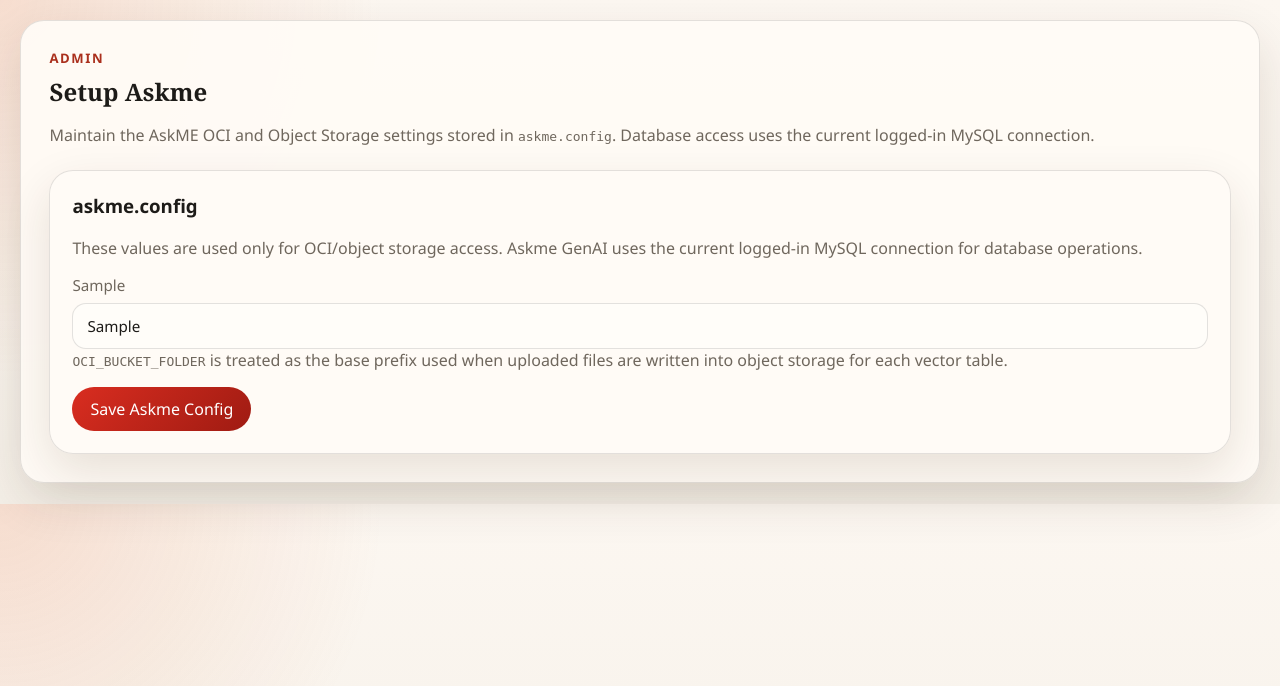
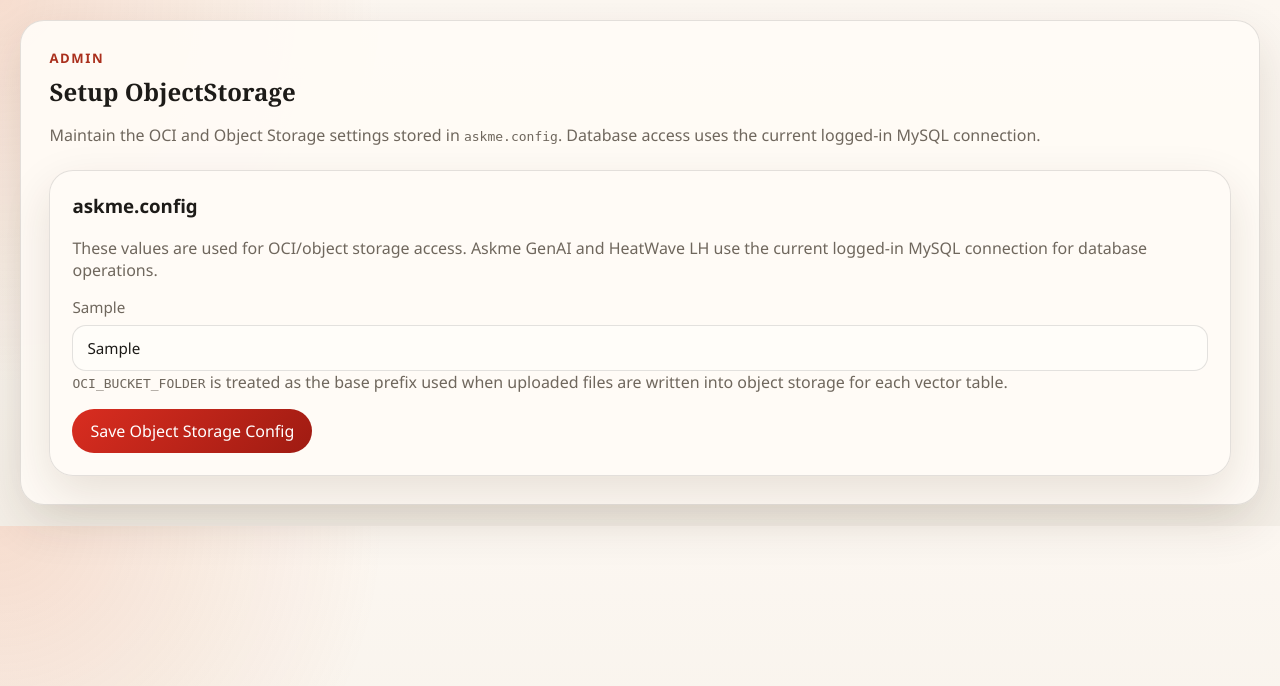
Before and after one commit to ivanxma/HW-NLSQL-py, a Flask app: template templates/setup_askme.html in a window 1280 px wide. Shown: the top 686 px of the page. Run offline with Flask 3, Linux system fonts and the light colour scheme; the template is opened without the code that fills it: most values are stand-ins (such as "Sample title", 1, 10 or a date in 2020); some libraries are stand-ins or nearby versions.

Commit message:
Update object storage setup and defer LH folder loading

```diff
--- a/app.py
+++ b/app.py
@@ -86,7 +86,7 @@ NAV_GROUPS = [
             {"endpoint": "db_admin_page", "label": "DB Admin"},
             {"endpoint": "import_page", "label": "Import"},
             {"endpoint": "setup_configdb_page", "label": "Setup configdb"},
-            {"endpoint": "setup_askme_page", "label": "Setup Askme"},
+            {"endpoint": "setup_askme_page", "label": "Setup ObjectStorage"},
         ],
     },
     {
@@ -2672,20 +2672,22 @@ def airportdb_exists(*, autocommit=False):
 def build_nav_groups():
     groups = []
     show_performance = False
-    show_askme_genai = False
+    object_storage_ready = False
     if session.get("logged_in"):
         try:
             show_performance = airportdb_exists()
         except mysql.connector.Error:
             show_performance = False
-        show_askme_genai = askme_setup_is_ready()
+        object_storage_ready = askme_setup_is_ready()
 
     for group in NAV_GROUPS:
         items = []
         for item in group["items"]:
-            if item["endpoint"] == "askme_genai_page" and not show_askme_genai:
-                continue
-            items.append(dict(item))
+            item_payload = dict(item)
+            if item["endpoint"] in {"askme_genai_page", "heatwave_lh_external_page"} and not object_storage_ready:
+                item_payload["disabled"] = True
+                item_payload["disabled_reason"] = "Configure Admin > Setup ObjectStorage first."
+            items.append(item_payload)
         if group["label"] == "HeatWave" and show_performance:
             items.append(
                 {
--- a/pages/askme_genai.py
+++ b/pages/askme_genai.py
@@ -205,7 +205,7 @@ def _require_askme_config(config_values):
     status = _get_askme_config_status(config_values)
     if status["missing_keys"]:
         raise ValueError(
-            "Configure {} in Admin > Setup Askme before using Askme GenAI.".format(
+            "Configure {} in Admin > Setup ObjectStorage before using Askme GenAI.".format(
                 ", ".join(status["missing_keys"])
             )
         )
--- a/pages/heatwave_lh_external.py
+++ b/pages/heatwave_lh_external.py
@@ -1,4 +1,5 @@
 import json
+import importlib
 import time
 from datetime import datetime, timezone
 
@@ -12,11 +13,13 @@ from app_context import (
     _validate_identifier,
     app,
     exec_sql,
+    fetch_askme_config,
     login_required,
     render_dashboard,
     run_sql,
     run_sql_multi_resultsets,
     run_sql_with_columns,
+    setup_askme_db,
 )
 
 HEATWAVE_LH_EXTERNAL_TABS = [
@@ -48,6 +51,7 @@ def _default_lh_external_form():
     return {
         "database_name": "",
         "table_name": "",
+        "selected_object_folder": "",
         "oci_uri": "",
         "file_format": "csv",
         "has_header": True,
@@ -76,6 +80,7 @@ def _load_lh_external_form(source):
         return form
     form["database_name"] = str(source.get("database_name", "")).strip()
     form["table_name"] = str(source.get("table_name", "")).strip()
+    form["selected_object_folder"] = str(source.get("selected_object_folder", "")).strip().strip("/")
     form["oci_uri"] = str(source.get("oci_uri", "")).strip()
     file_format = str(source.get("file_format", form["file_format"])).strip().lower()
     form["file_format"] = file_format if file_format in HEATWAVE_LH_EXTERNAL_FORMATS else form["file_format"]
@@ -111,6 +116,130 @@ def _load_lh_external_form(source):
     has_header_value = source.get("has_header", "")
     form["has_header"] = str(has_header_value).strip().lower() in {"1", "true", "yes", "on"}
     return form
+
+
+def _normalize_text(value):
+    return str(value or "").strip()
+
+
+def _fetch_object_storage_setup():
+    try:
+        setup_askme_db()
+        config_values = fetch_askme_config()
+    except mysql.connector.Error:
+        return {}
+    return {
+        "region": _normalize_text(config_values.get("OCI_REGION")),
+        "bucket_name": _normalize_text(config_values.get("OCI_BUCKET_NAME")),
+        "namespace_name": _normalize_text(config_values.get("OCI_NAMESPACE")),
+        "base_folder": _normalize_text(config_values.get("OCI_BUCKET_FOLDER")).strip("/"),
+    }
+
+
+def _object_storage_setup_is_ready(config_values):
+    return bool(
+        _normalize_text(config_values.get("region"))
+        and _normalize_text(config_values.get("bucket_name"))
+        and _normalize_text(config_values.get("namespace_name"))
+    )
+
+
+def _import_oci():
+    try:
+        return importlib.import_module("oci")
+    except Exception as error:
+        raise RuntimeError("The OCI SDK is not available. Install the project requirements first.") from error
+
+
+def _get_object_storage_client(config_values):
+    oci = _import_oci()
+    try:
+        signer = oci.auth.signers.InstancePrincipalsSecurityTokenSigner()
+        return oci.object_storage.ObjectStorageClient(
+            config={"region": _normalize_text(config_values.get("region"))},
+            signer=signer,
+            retry_strategy=oci.retry.NoneRetryStrategy(),
+            timeout=(30, 180),
+        )
+    except Exception as error:
+        raise RuntimeError(
+            "OCI instance-principal authentication is unavailable for the configured object storage setup."
+        ) from error
+
+
+def _build_object_storage_base_uri(config_values, folder_name=""):
+    bucket_name = _normalize_text(config_values.get("bucket_name"))
+    namespace_name = _normalize_text(config_values.get("namespace_name"))
+    folder_value = _normalize_text(folder_name).strip("/")
+    if not bucket_name or not namespace_name:
+        return ""
+    if folder_value:
+        return "oci://{}@{}/{}/".format(bucket_name, namespace_name, folder_value)
+    return "oci://{}@{}/".format(bucket_name, namespace_name)
+
+
+def _list_object_storage_folders(config_values):
+    if not _object_storage_setup_is_ready(config_values):
+        return [], ""
+    client = _get_object_storage_client(config_values)
+    namespace_name = _normalize_text(config_values.get("namespace_name"))
+    bucket_name = _normalize_text(config_values.get("bucket_name"))
+    configured_prefix = _normalize_text(config_values.get("base_folder")).strip("/")
+    prefix_filter = "{}/".format(configured_prefix) if configured_prefix else ""
+    object_names = []
+    start_value = None
+    try:
+        while True:
+            response = client.list_objects(
+                namespace_name=namespace_name,
+                bucket_name=bucket_name,
+                prefix=prefix_filter or None,
+                start=start_value,
+                fields="name",
+            )
+            object_names.extend(str(item.name or "") for item in getattr(response.data, "objects", []))
+            start_value = getattr(response.data, "next_start_with", None)
+            if not start_value:
+                break
+    except Exception as error:
+        raise RuntimeError(
+            "Listing object-storage folders failed. Verify the Setup ObjectStorage values and OCI access."
+        ) from error
+
+    folder_names = set()
+    if configured_prefix:
+        folder_names.add(configured_prefix)
+    for object_name in object_names:
+        normalized_name = str(object_name or "").strip().strip("/")
+        if "/" not in normalized_name:
+            continue
+        folder_names.add(normalized_name.rsplit("/", 1)[0])
+    return sorted(folder_names), ""
+
+
+def _resolve_selected_object_folder(form_state, config_values, folder_options):
+    selected_folder = _normalize_text(form_state.get("selected_object_folder")).strip("/")
+    if selected_folder:
+        return selected_folder
+    oci_uri = _normalize_text(form_state.get("oci_uri"))
+    base_uri = _build_object_storage_base_uri(config_values, "")
+    if base_uri and oci_uri.startswith(base_uri):
+        uri_path = oci_uri[len(base_uri):].strip("/")
+        ordered_options = sorted(folder_options, key=len, reverse=True)
+        for folder_option in ordered_options:
+            if uri_path == folder_option or uri_path.startswith(folder_option + "/"):
+                return folder_option
+    configured_prefix = _normalize_text(config_values.get("base_folder")).strip("/")
+    if configured_prefix:
+        return configured_prefix
+    return folder_options[0] if folder_options else ""
+
+
+def _apply_object_storage_defaults(form_state, config_values, folder_options):
+    selected_folder = _resolve_selected_object_folder(form_state, config_values, folder_options)
+    form_state["selected_object_folder"] = selected_folder
+    if not _normalize_text(form_state.get("oci_uri")) and _object_storage_setup_is_ready(config_values):
+        form_state["oci_uri"] = _build_object_storage_base_uri(config_values, selected_folder)
 
 
 def _fetch_target_databases():
@@ -373,8 +502,27 @@ def heatwave_lh_external_page():
     result_sets = []
     execution_timing = None
     form_state = _load_lh_external_form(request.form if request.method == "POST" else request.args)
+    object_storage_setup = {}
+    object_folder_options = []
+    object_storage_error = ""
+    object_folders_loaded = False
 
     try:
+        object_storage_setup = _fetch_object_storage_setup()
+        heatwave_load_action = ""
+        if request.method == "POST" and active_tab == "heatwave-load":
+            heatwave_load_action = request.form.get("lh_external_action", "").strip().lower()
+        if _object_storage_setup_is_ready(object_storage_setup) and heatwave_load_action == "load_folders":
+            try:
+                object_folder_options, _unused = _list_object_storage_folders(object_storage_setup)
+                object_folders_loaded = True
+            except RuntimeError as error:
+                object_storage_error = str(error)
+                flash(object_storage_error, "warning")
+        _apply_object_storage_defaults(form_state, object_storage_setup, object_folder_options)
+        if form_state["selected_object_folder"] and form_state["selected_object_folder"] not in object_folder_options:
+            object_folder_options = [form_state["selected_object_folder"]] + object_folder_options
+
         database_names = _fetch_target_databases()
         lakehouse_databases = _fetch_lakehouse_databases()
         if not form_state["database_name"] and database_names:
@@ -395,10 +543,20 @@ def heatwave_lh_external_page():
 
         if request.method == "POST":
             if active_tab == "heatwave-load":
-                action = request.form.get("lh_external_action", "").strip().lower()
-                _validate_lh_external_form(form_state, database_names)
-                generated_sql = _build_heatwave_load_sql(form_state)
-                form_state["sql_text"] = generated_sql
+                action = heatwave_load_action
+                if action == "load_folders":
+                    if object_storage_error:
+                        pass
+                    elif not _object_storage_setup_is_ready(object_storage_setup):
+                        flash("Configure Admin > Setup ObjectStorage before loading bucket folders.", "warning")
+                    elif object_folder_options:
+                        flash("Loaded object storage folders.", "info")
+                    else:
+                        flash("No object folders were found in the configured bucket path.", "info")
+                else:
+                    _validate_lh_external_form(form_state, database_names)
+                    generated_sql = _build_heatwave_load_sql(form_state)
+                    form_state["sql_text"] = generated_sql
 
                 if action == "execute_sql":
                     sql_text = request.form.get("sql_text", "").strip() or generated_sql
@@ -491,6 +649,11 @@ def heatwave_lh_external_page():
         compression_values=HEATWAVE_COMPRESSION_OPTIONS,
         database_names=database_names,
         form_state=form_state,
+        object_storage_setup=object_storage_setup,
+        object_folder_options=object_folder_options,
+        object_folders_loaded=object_folders_loaded,
+        object_storage_setup_ready=_object_storage_setup_is_ready(object_storage_setup),
+        object_storage_error=object_storage_error,
         result_sets=result_sets,
         execution_timing=execution_timing,
         lakehouse_databases=lakehouse_databases,
--- a/pages/setup_askme.py
+++ b/pages/setup_askme.py
@@ -24,7 +24,7 @@ def setup_askme_page():
                 for env_var, _default_value in ASKME_CONFIG_ROWS
             }
             save_askme_config(submitted)
-            flash("Updated askme.config.", "success")
+            flash("Updated object storage settings in askme.config.", "success")
             return redirect(url_for("setup_askme_page"))
         config_values = fetch_askme_config()
     except mysql.connector.Error as error:
@@ -41,6 +41,6 @@ def setup_askme_page():
 
     return render_dashboard(
         "setup_askme.html",
-        page_title="Setup Askme",
+        page_title="Setup ObjectStorage",
         config_items=config_items,
     )
--- a/static/style.css
+++ b/static/style.css
@@ -213,9 +213,21 @@ button {
   color: var(--muted);
 }
 
+.nav-link.disabled {
+  color: #9b948b;
+  background: rgba(214, 209, 202, 0.55);
+  cursor: not-allowed;
+}
+
 .nav-link.active {
   background: linear-gradient(135deg, var(--accent) 0%, var(--accent-dark) 100%);
   color: white;
+}
+
+.field-actions-inline {
+  display: grid;
+  align-content: end;
+  gap: 8px;
 }
 
 .tab-shell {
--- a/templates/askme_genai.html
+++ b/templates/askme_genai.html
@@ -9,7 +9,7 @@
 
 {% if not config_status.is_ready %}
 <section class="flash warning">
-  Configure <code>{{ config_status.missing_keys|join(", ") }}</code> in <a href="{{ url_for('setup_askme_page') }}">Admin &gt; Setup Askme</a> before using Askme GenAI.
+  Configure <code>{{ config_status.missing_keys|join(", ") }}</code> in <a href="{{ url_for('setup_askme_page') }}">Admin &gt; Setup ObjectStorage</a> before using Askme GenAI.
 </section>
 {% endif %}
 
--- a/templates/base.html
+++ b/templates/base.html
@@ -53,12 +53,22 @@
           </button>
           <div class="nav-links" id="{{ group_id }}" data-nav-links hidden>
             {% for item in group["items"] %}
+            {% if item.get("disabled") %}
+            <span
+              class="nav-link disabled"
+              title="{{ item.get('disabled_reason', '') }}"
+              aria-disabled="true"
+            >
+              {{ item["label"] }}
+            </span>
+            {% else %}
             <a
               href="{{ url_for(item["endpoint"]) }}"
               class="nav-link {% if current_endpoint == item["endpoint"] %}active{% endif %}"
             >
               {{ item["label"] }}
             </a>
+            {% endif %}
             {% endfor %}
           </div>
         </section>
--- a/templates/setup_askme.html
+++ b/templates/setup_askme.html
@@ -3,14 +3,14 @@
 {% block content %}
 <section class="page-header">
   <p class="eyebrow">Admin</p>
-  <h2>Setup Askme</h2>
-  <p>Maintain the AskME OCI and Object Storage settings stored in <code>askme.config</code>. Database access uses the current logged-in MySQL connection.</p>
+  <h2>Setup ObjectStorage</h2>
+  <p>Maintain the OCI and Object Storage settings stored in <code>askme.config</code>. Database access uses the current logged-in MySQL connection.</p>
 </section>
 
 <form method="post" class="panel-stack">
   <section class="panel">
     <h3>askme.config</h3>
-    <p class="helper-text">These values are used only for OCI/object storage access. Askme GenAI uses the current logged-in MySQL connection for database operations.</p>
+    <p class="helper-text">These values are used for OCI/object storage access. Askme GenAI and HeatWave LH use the current logged-in MySQL connection for database operations.</p>
     <div class="field-grid">
       {% for item in config_items %}
       <label>
@@ -21,7 +21,7 @@
     </div>
     <p class="helper-text"><code>OCI_BUCKET_FOLDER</code> is treated as the base prefix used when uploaded files are written into object storage for each vector table.</p>
     <div class="form-actions">
-      <button class="button primary" type="submit">Save Askme Config</button>
+      <button class="button primary" type="submit">Save Object Storage Config</button>
     </div>
   </section>
 </form>
```
Also changed, not shown: templates/heatwave_lh_external.html (+76 -0 lines), 1 other file.
